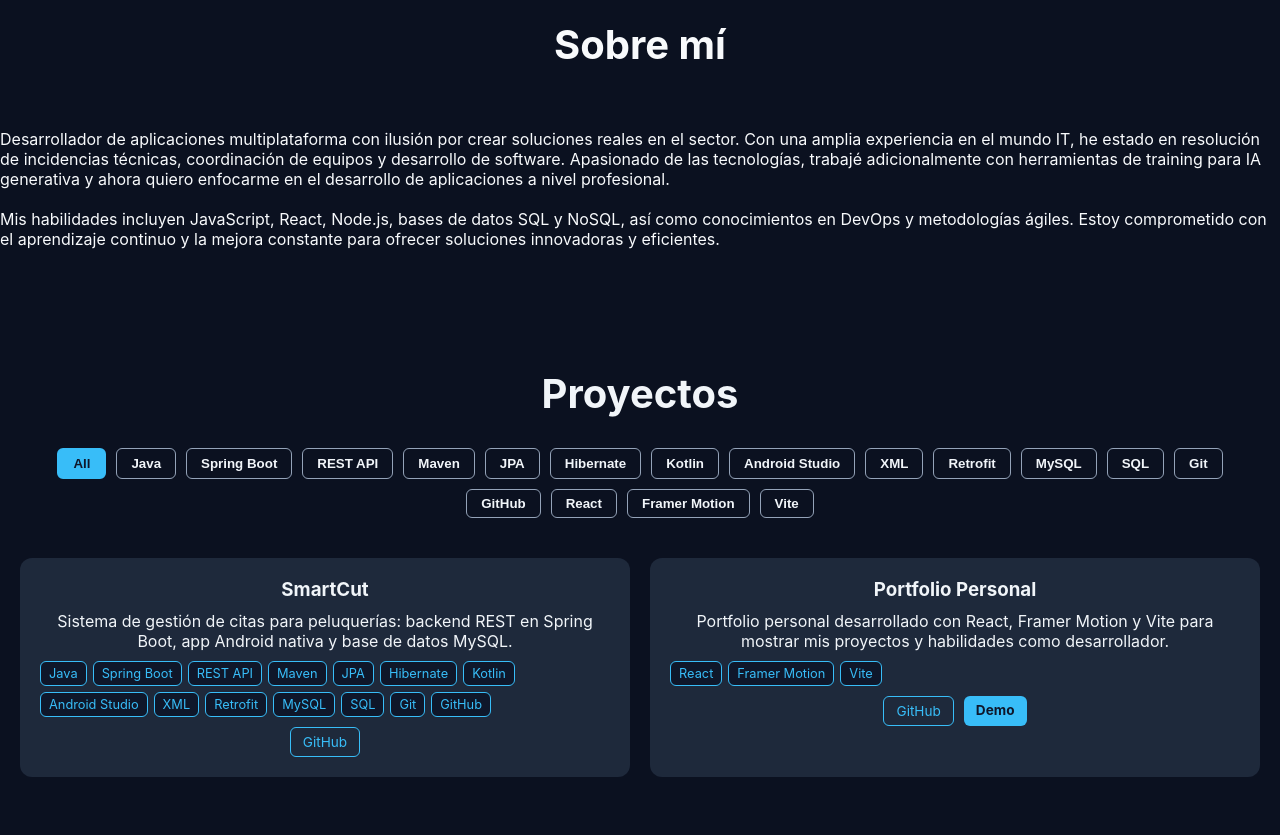
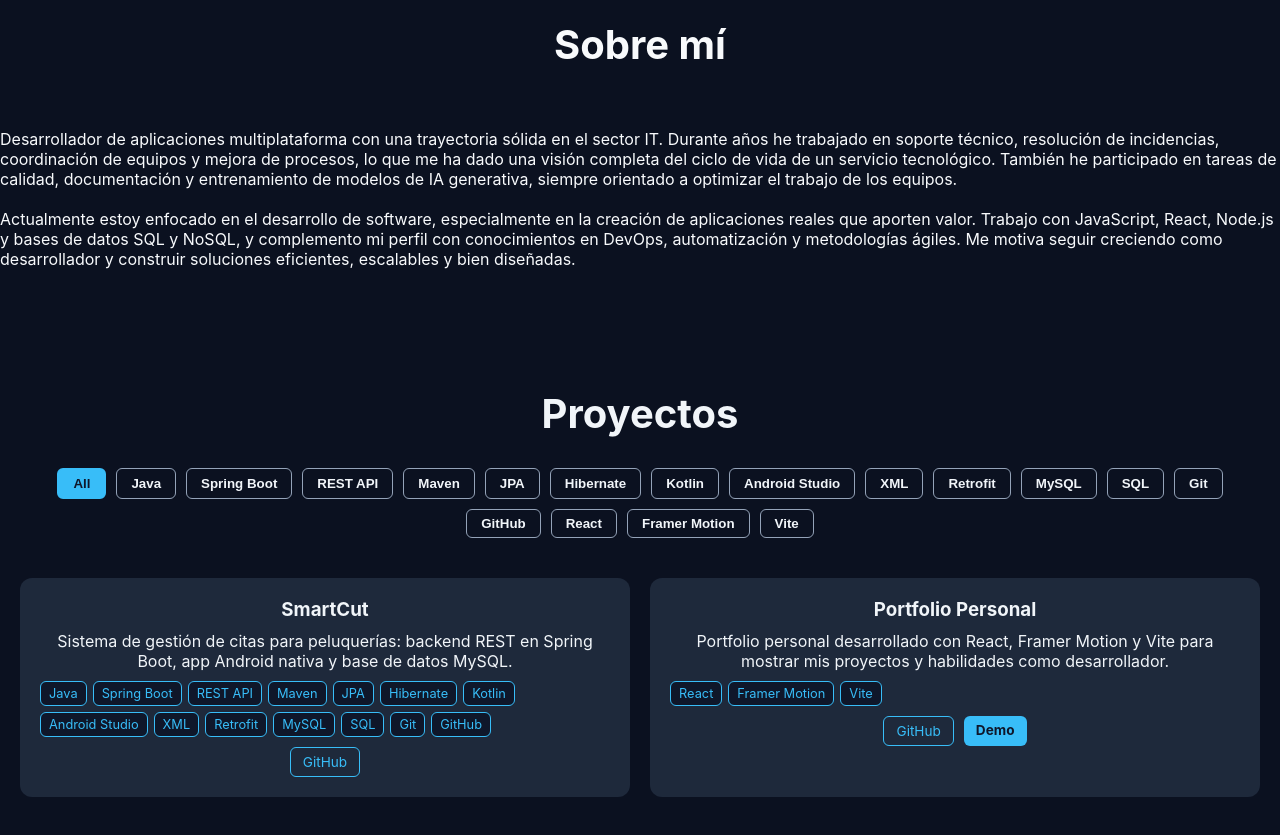
Before and after one commit to victorgonzalezsalasbcn-ctrl/Portfolio, a React (Vite) app: page / in a window 1280 px wide. Shown: the part 780-1615 px from the top of the page. Built offline with nearby package versions, Linux system fonts and the light colour scheme.

Commit message:
Actualizar portfolio: añadir SmartCut (TFG) y tecnologías

```diff
--- a/src/components/About.jsx
+++ b/src/components/About.jsx
@@ -23,12 +23,9 @@ function About() {
         whileInView={{ x: 0, opacity: 1 }}
         transition={{ duration: 0.8, delay: 0.2 }}
       >
-        Desarrollador de aplicaciones multiplataforma con ilusión por crear soluciones reales en el sector.
-        Con una amplia experiencia en el mundo IT, he estado en resolución de incidencias técnicas, coordinación de equipos y desarrollo de software.
-        Apasionado de las tecnologías, trabajé adicionalmente con herramientas de training para IA generativa y ahora quiero enfocarme en el desarrollo de aplicaciones a nivel profesional.
+        Desarrollador de aplicaciones multiplataforma con una trayectoria sólida en el sector IT. Durante años he trabajado en soporte técnico, resolución de incidencias, coordinación de equipos y mejora de procesos, lo que me ha dado una visión completa del ciclo de vida de un servicio tecnológico. También he participado en tareas de calidad, documentación y entrenamiento de modelos de IA generativa, siempre orientado a optimizar el trabajo de los equipos.
         <br /><br />
-        Mis habilidades incluyen JavaScript, React, Node.js, bases de datos SQL y NoSQL, así como conocimientos en DevOps y metodologías ágiles.
-        Estoy comprometido con el aprendizaje continuo y la mejora constante para ofrecer soluciones innovadoras y eficientes.
+        Actualmente estoy enfocado en el desarrollo de software, especialmente en la creación de aplicaciones reales que aporten valor. Trabajo con JavaScript, React, Node.js y bases de datos SQL y NoSQL, y complemento mi perfil con conocimientos en DevOps, automatización y metodologías ágiles. Me motiva seguir creciendo como desarrollador y construir soluciones eficientes, escalables y bien diseñadas.
       </motion.p>
     </motion.section>
   );
```
